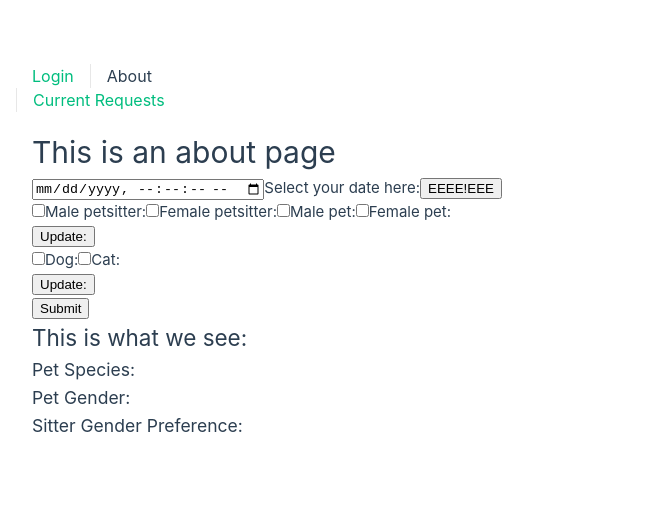
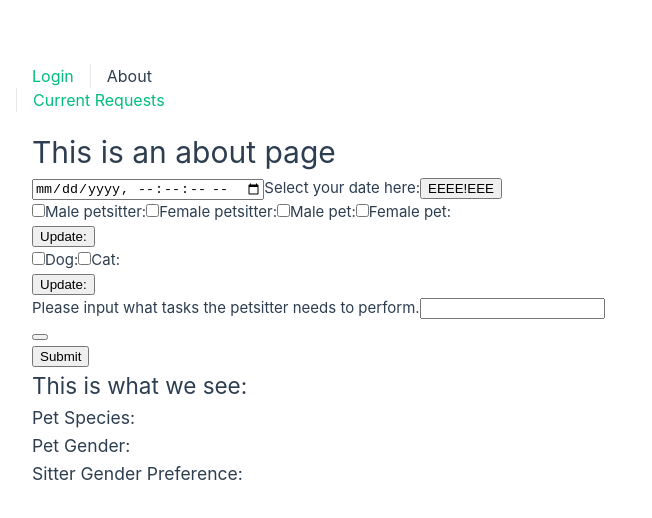
Before and after one commit to staten-island-tech/sql-project-ldr, a Vue app in the folder sql-project/: page /requests in a window 1280 px wide. Shown: the top 518 px of the page, without its empty margins (0-652 px from the left). Built offline with nearby package versions, Linux system fonts and the light colour scheme; no server answers; the database is empty.

Commit message:
input bars

```diff
--- /dev/null
+++ b/sql-project/src/components/templates/InputBars.vue
@@ -0,0 +1,28 @@
+<script>
+export default {
+  name: 'InputBar',
+  data() {
+    return {
+      rawData: ''
+    }
+  },
+  methods: {
+    recordData: function () {
+      let rawData = this.rawData
+      let array = rawData.split(',')
+      console.log(array)
+      this.$emit('updateTasks', array)
+    }
+  }
+}
+</script>
+
+<template>
+  <div class="main">
+    <div class="input">
+      <label for="input">Please input what tasks the petsitter needs to perform.</label>
+      <input type="text" id="input" name="input" required v-model="rawData" />
+    </div>
+    <button @click="recordData"></button>
+  </div>
+</template>
--- a/sql-project/src/views/CreateRequestsView.vue
+++ b/sql-project/src/views/CreateRequestsView.vue
@@ -1,14 +1,16 @@
 <script>
 import DateSelector from '../components/templates/DateSelector.vue'
 import CheckBoxes from '../components/templates/CheckBoxes.vue'
+import InputBar from '../components/templates/InputBars.vue'
 import { useStore } from '@/stores/counter'
 import { createClient } from '@supabase/supabase-js'
+import InputBarsVue from '../components/templates/InputBars.vue'
 const supabaseUrl = 'https://tzithwsneecztaewiwhj.supabase.co'
 const supabaseKey =
   'eyJhbGciOiJIUzI1NiIsInR5cCI6IkpXVCJ9.eyJpc3MiOiJzdXBhYmFzZSIsInJlZiI6InR6aXRod3NuZWVjenRhZXdpd2hqIiwicm9sZSI6ImFub24iLCJpYXQiOjE2ODM2Mzk5MjksImV4cCI6MTk5OTIxNTkyOX0.YeSE7Cuk2UX5jD6haxAnmM_-RdlssSRtowQH9ejl_1w'
 const supabase = createClient(supabaseUrl, supabaseKey)
 export default {
-  components: { DateSelector, CheckBoxes },
+  components: { DateSelector, CheckBoxes, InputBar },
   emits: ['updateGenders', 'updateDate', 'updatePets'],
   data() {
     return {
@@ -22,7 +24,7 @@ export default {
   methods: {
     submitted: async function () {
       let pet = this.checkPet(this.pet)
-      const { data, error } = await supabase.from(pet).insert({
+      const { error } = await supabase.from(pet).insert({
         customerId: '',
         time_called: new Date(),
         appointed_time: this.date,
@@ -71,6 +73,9 @@ export default {
       <div class="checkboxes">
         <CheckBoxes @updateGenders="genders" @updatePets="petSpecies" />
       </div>
+      <div class="inputBar">
+        <InputBar />
+      </div>
       <div class="submit">
         <button class="submit" v-on:click="submitted">Submit</button>
       </div>
```
